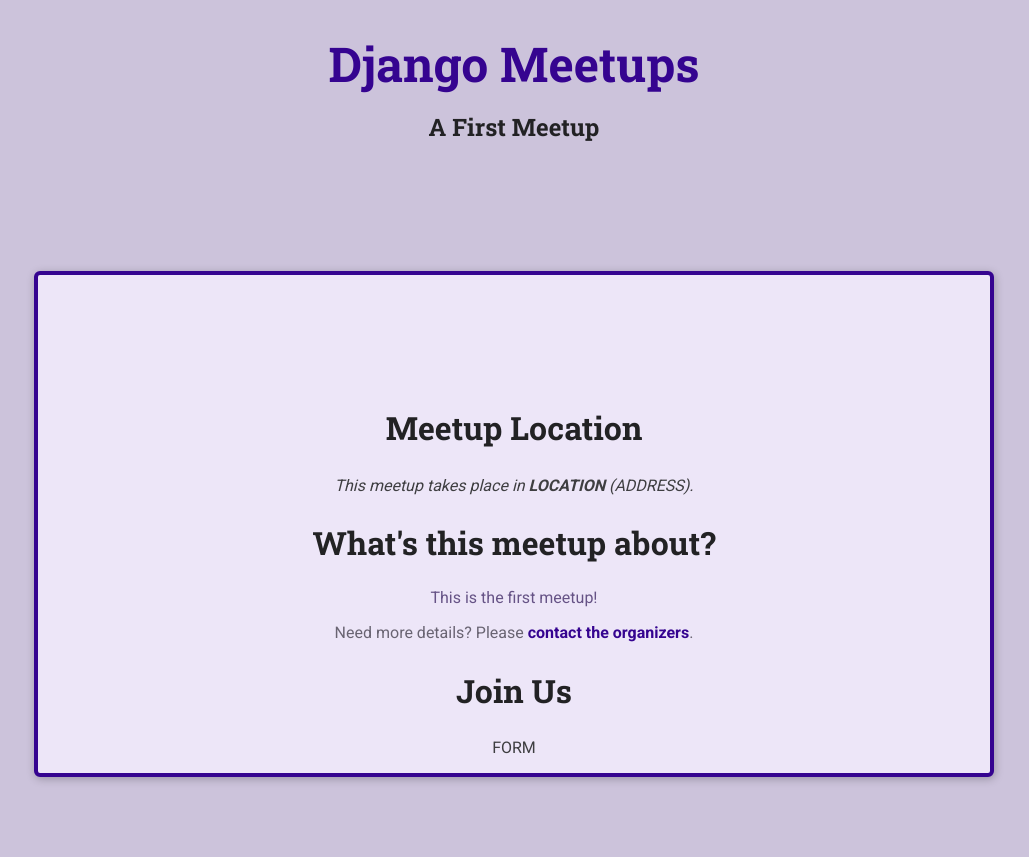
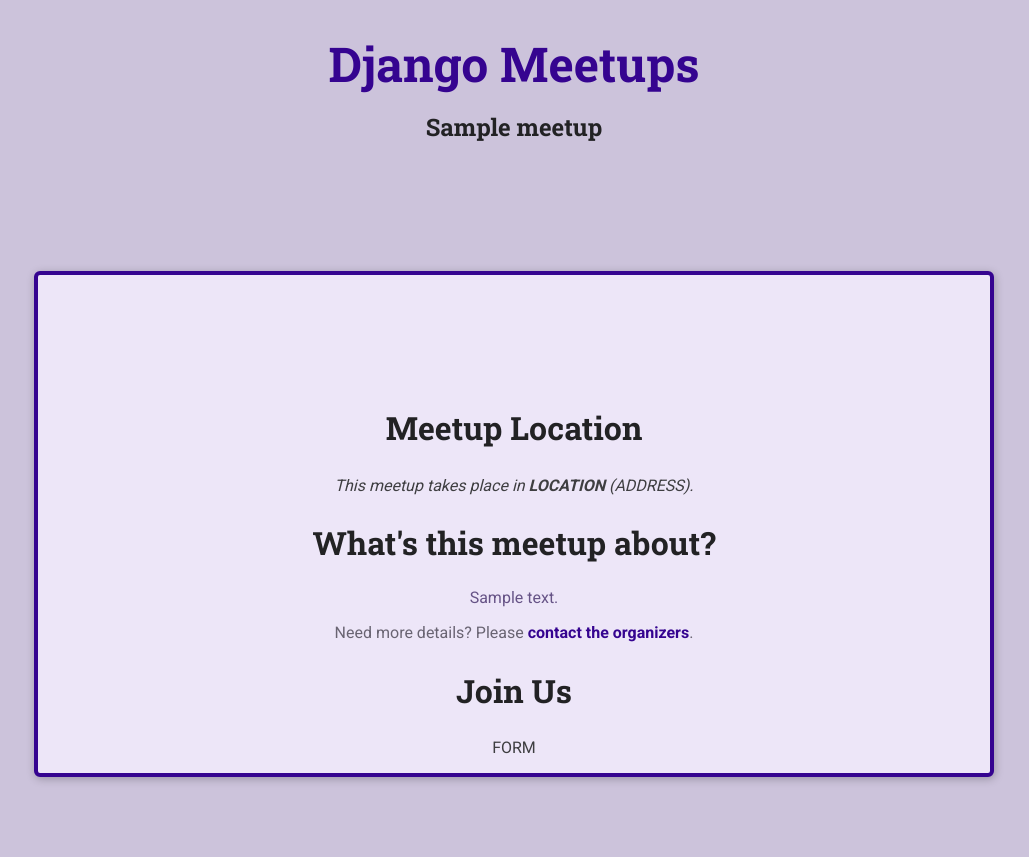
Before and after one commit to SambaGod/DjangoToy, a Django app: a page that uses django_toy/meetups/templates/meetups/meetup_details.html in a window 1280 px wide. Shown: the whole page, without its empty margins (126-1155 px from the left). Run offline with Django 3.2, Linux system fonts and the light colour scheme; tables that the repository leaves empty hold one stand-in row (values such as "Sample post").

Commit message:
added additional views

```diff
--- a/django_toy/meetups/templates/meetups/index.html
+++ b/django_toy/meetups/templates/meetups/index.html
@@ -15,7 +15,7 @@
     <h2>Upcoming Meetups</h2>
     <ol>
       {% for meet in meetups %}
-      {% include 'meetups/includes/meetup-item.html' with title=meet.title location=meet.location slug=meet.slug %}
+      {% include 'meetups/includes/meetup-item.html' with title=meet.title location='New York' slug=meet.slug %}
       {% endfor %}
     </ol>
   </section>
--- a/django_toy/meetups/templates/meetups/meetup_details.html
+++ b/django_toy/meetups/templates/meetups/meetup_details.html
@@ -10,6 +10,7 @@
 {% block main_heading %}{{meetup_title}}{% endblock%}
 <main>
   {% block body %}
+  {% if meetup_found %}
     <article>
       <img src="" alt="" />
       <section id="location">
@@ -31,5 +32,8 @@
         FORM
       </section>
     </article>
+  {% else %}
+    <p>No meetups found</p>
+  {% endif %}
   {% endblock %}
 </main>
--- a/django_toy/meetups/views.py
+++ b/django_toy/meetups/views.py
@@ -1,21 +1,11 @@
 from django.shortcuts import render
+from .models import Meetup
 # from django.http import HttpResponse
 
 # Create your views here.
 def index(request):
     # return HttpResponse('Hello World')
-    meetups = [
-            {
-                'title': 'A first meetup',
-                'location': 'New York',
-                'slug': 'a-first-meetup'
-                },
-            {
-                'title': 'A second meetup',
-                'location': 'Paris',
-                'slug': 'a-second-meetup'
-                }
-    ]
+    meetups = Meetup.objects.all() # Get all data from the Meetup object
     # path is taken directly from the templates folder
     return render(request, 'meetups/index.html', {
         'show_meetups': True,
@@ -24,11 +14,15 @@
 
 def meetup_details(request, meetup_slug):
     print('Slug:', meetup_slug)
-    selected_meetup = {
-        'title': 'A First Meetup',
-        'description': 'This is the first meetup!'
-    }
-    return render(request, 'meetups/meetup_details.html', {
-        'meetup_title': selected_meetup['title'],
-        'meetup_description': selected_meetup['description'],
-    })
+    try:
+        selected_meetup = Meetup.objects.get(slug=meetup_slug)
+        return render(request, 'meetups/meetup_details.html', {
+            # 'meetup_title': selected_meetup['title'], # In case of static data
+            'meetup_found': True,
+            'meetup_title': selected_meetup.title,
+            'meetup_description': selected_meetup.description,
+        })
+    except Exception as exc:
+        return render(request, 'meetups/meetup_details.html', {
+            'meetup_found': False,
+        })
```
Lines whose indentation alone changed are shown as unchanged.
